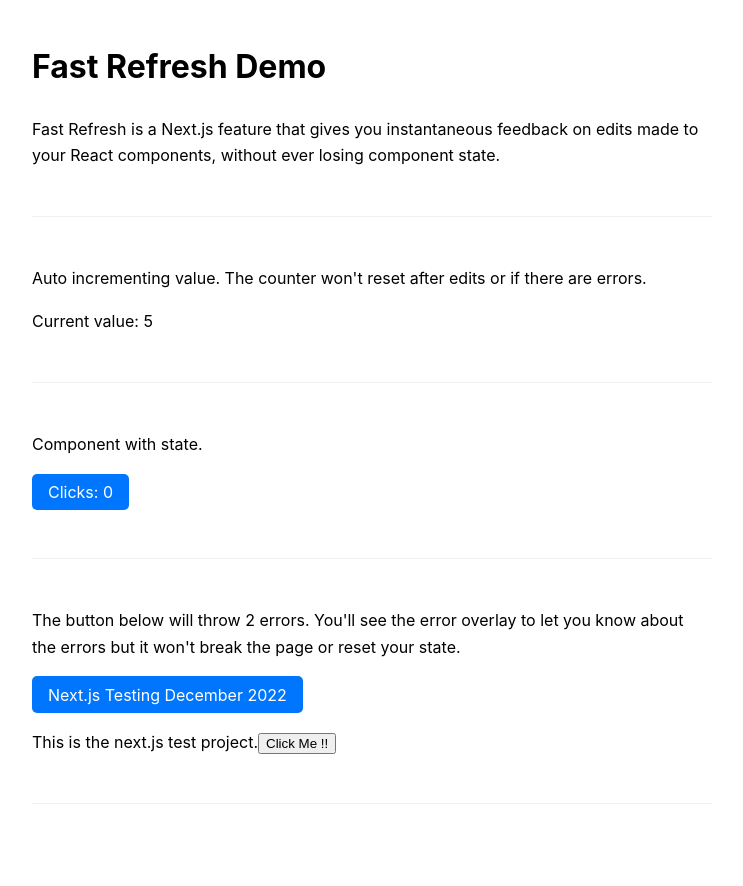
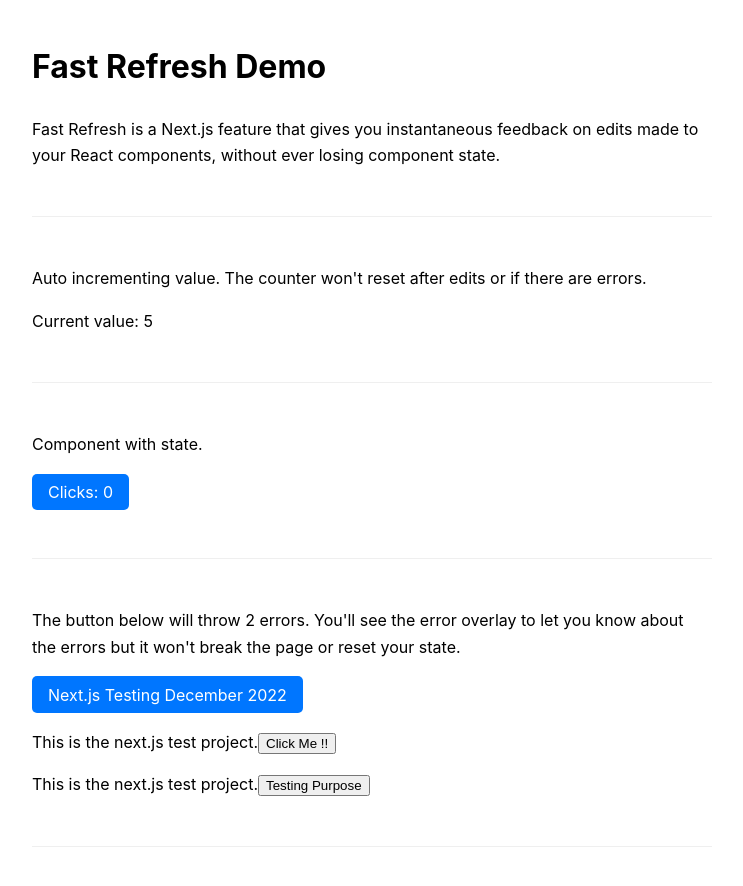
Before and after one commit to fahadashiq12/codespaces-nextjs, a Next.js app: page / in a window 1280 px wide. Shown: the top 886 px of the page, without its empty margins (268-1011 px from the left). Built offline with nearby package versions, Linux system fonts and the light colour scheme.

Commit message:
New Changes

```diff
--- a/pages/index.js
+++ b/pages/index.js
@@ -66,6 +66,10 @@
           This is the next.js test project.
           <button> Click Me !! </button>
         </p>
+        <p>
+          This is the next.js test project.
+          <button> Testing Purpose </button>
+        </p>
       </div>
       <hr className={styles.hr} />
     </main>
```
